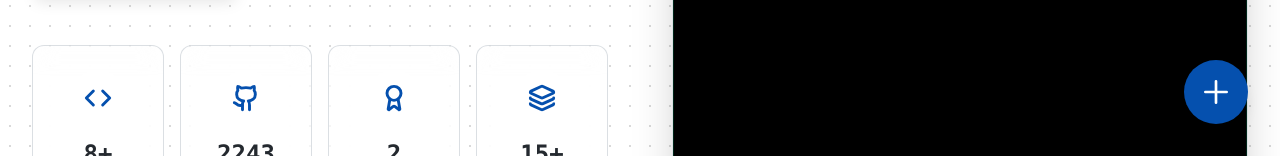
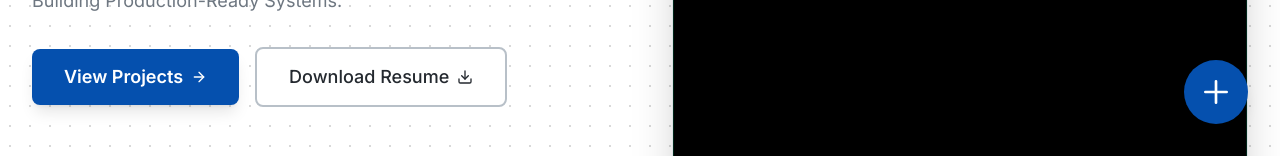
Before and after one commit to aabhiyann/portfolio-abhiyan, a React (Vite) app: page / in a window 1280 px wide. Shown: the part 644-800 px from the top of the page. Built offline with nearby package versions, Linux system fonts and the light colour scheme.

Commit message:
style(home): remove hero stats count-up cards section

```diff
--- a/src/pages/Home.tsx
+++ b/src/pages/Home.tsx
@@ -7,7 +7,6 @@ import Button from "../components/ui/Button";
 import SEO from "../components/SEO";
 import DottedBackground from "../components/DottedBackground";
 import HeroBento from "../components/HeroBento";
-import { HeroStats } from "../components/HeroStats";
 import WhyHireMe from "../components/WhyHireMe";
 import ContactSection from "../components/ContactSection";
 import TypeWriter from "../components/ui/TypeWriter";
@@ -80,9 +79,6 @@ function Home() {
                     </Button>
                   </Link>
                 </div>
-
-                {/* Hero Stats */}
-                <HeroStats />
               </motion.div>
             </div>
 
```
